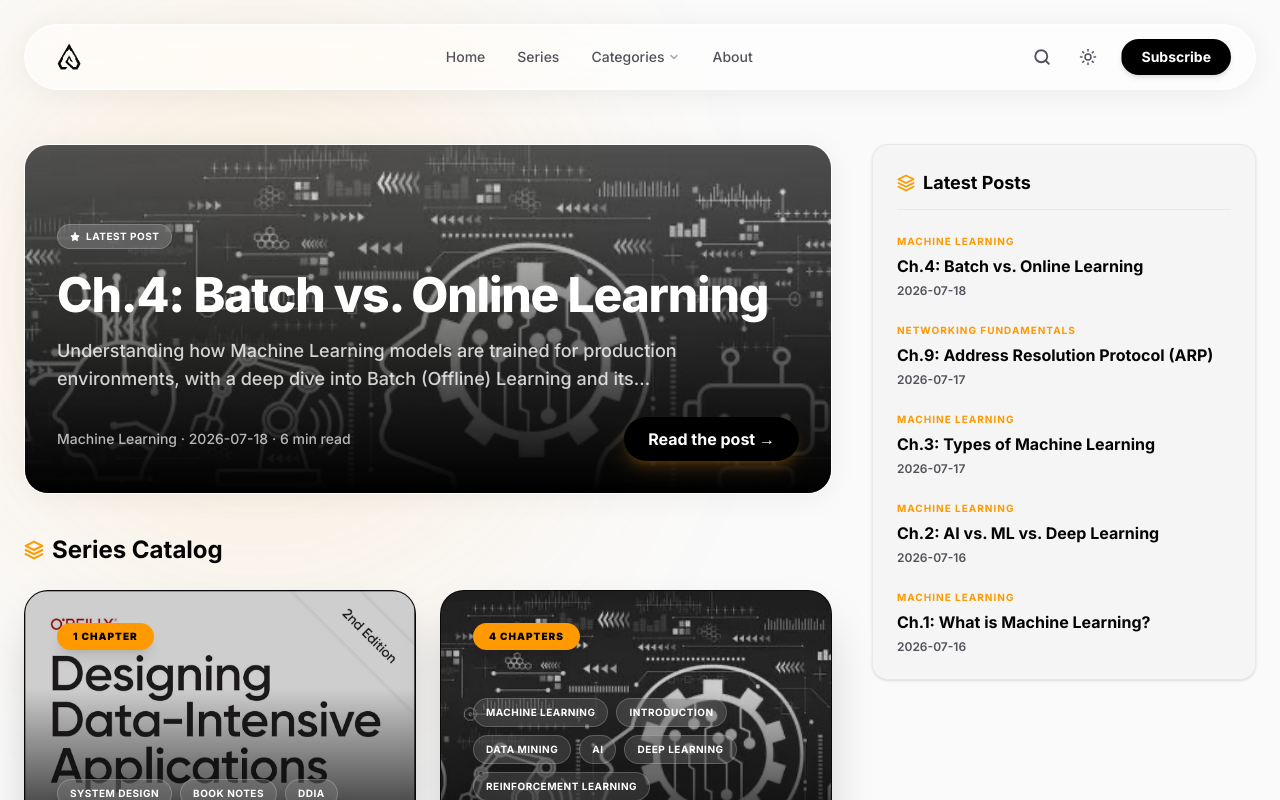
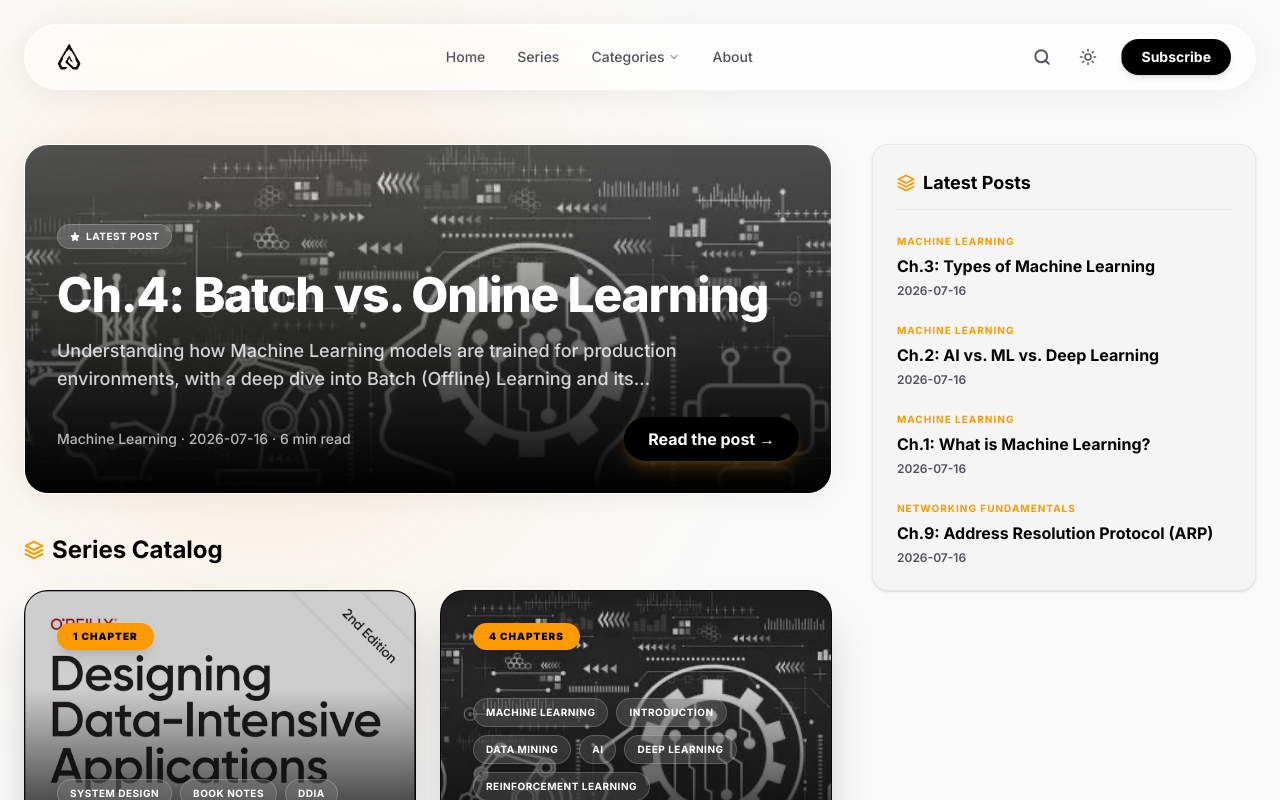
Before and after one commit to ayuslharora/blog-ayuslh, a Next.js app: page / in a window 1280 px wide. Shown: the top 800 px of the page. Built offline with nearby package versions, Linux system fonts and the light colour scheme.

Commit message:
Fix post dates to be honest

```diff
--- a/content/posts/machine-learning/ch1-what-is-machine-learning.mdx
+++ b/content/posts/machine-learning/ch1-what-is-machine-learning.mdx
@@ -1,7 +1,7 @@
 ---
 title: "Ch.1: What is Machine Learning?"
 description: "An original deep dive into the paradigm shift of machine learning, why traditional programming fails for complex problems, and the catalysts driving the AI revolution today."
-date: "2026-07-16T14:00"
+date: "2026-07-16T12:00"
 tags: ["machine-learning", "introduction", "data-mining", "ai"]
 draft: false
 ---
--- a/content/posts/machine-learning/ch2-ai-vs-ml-vs-dl.mdx
+++ b/content/posts/machine-learning/ch2-ai-vs-ml-vs-dl.mdx
@@ -1,7 +1,7 @@
 ---
 title: "Ch.2: AI vs. ML vs. Deep Learning"
 description: "Unpacking the differences between Artificial Intelligence, Machine Learning, Deep Learning, and Reinforcement Learning using a game bot analogy."
-date: "2026-07-16T15:00"
+date: "2026-07-16T12:30"
 tags: ["machine-learning", "ai", "deep-learning", "reinforcement-learning"]
 draft: false
 ---
--- a/content/posts/machine-learning/ch3-types-of-machine-learning.mdx
+++ b/content/posts/machine-learning/ch3-types-of-machine-learning.mdx
@@ -1,7 +1,7 @@
 ---
 title: "Ch.3: Types of Machine Learning"
 description: "An in-depth look at the four main types of Machine Learning: Supervised, Unsupervised, Semi-supervised, and Reinforcement Learning."
-date: "2026-07-17T10:00"
+date: "2026-07-16T13:00"
 tags: ["machine-learning", "supervised-learning", "unsupervised-learning", "types-of-ml"]
 draft: false
 ---
--- a/content/posts/machine-learning/ch4-batch-vs-online-learning.mdx
+++ b/content/posts/machine-learning/ch4-batch-vs-online-learning.mdx
@@ -1,7 +1,7 @@
 ---
 title: "Ch.4: Batch vs. Online Learning"
 description: "Understanding how Machine Learning models are trained for production environments, with a deep dive into Batch (Offline) Learning and its limitations."
-date: "2026-07-18T10:00"
+date: "2026-07-16T13:30"
 tags: ["machine-learning", "batch-learning", "online-learning", "production"]
 draft: false
 ---
--- a/content/posts/networking/ch9-address-resolution-protocol-arp.mdx
+++ b/content/posts/networking/ch9-address-resolution-protocol-arp.mdx
@@ -1,7 +1,7 @@
 ---
 title: "Ch.9: Address Resolution Protocol (ARP)"
 description: "Understanding the Address Resolution Protocol (ARP), how it acts as a link between IP addresses and MAC addresses, and how devices use it to communicate."
-date: "2026-07-17T11:00"
+date: "2026-07-16T11:30"
 tags: ["networking", "arp", "ip-address", "mac-address"]
 draft: false
 ---
--- a/src/app/page.tsx
+++ b/src/app/page.tsx
@@ -75,7 +75,7 @@ export default function Home() {
               Latest Posts
             </h3>
             <div className="flex flex-col gap-6">
-              {recentPosts.map((post) => (
+              {recentPosts.slice(1).map((post) => (
                 <Link
                   key={`${post.series}/${post.slug}`}
                   href={`/${post.series}/${post.slug}`}
```
